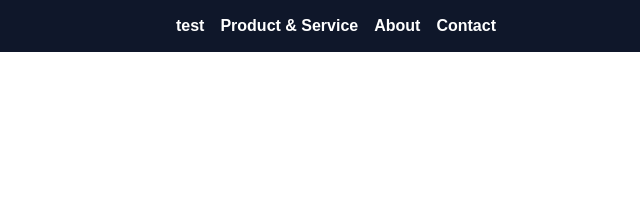
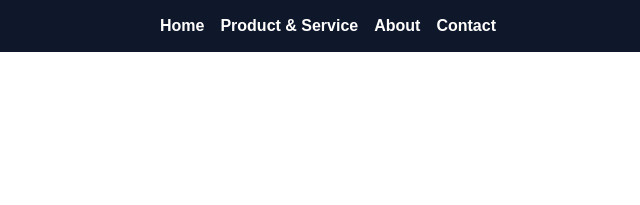
Before and after one commit to davidpujasto/agrapana, a website: page jaringan.html in a window 1280 px wide. Shown: the top 205 px of the page, 640-1280 px from the left. Drawn offline with nearby package versions, Linux system fonts and the light colour scheme; a web font is replaced by a local one.

Commit message:
Update jaringan.html

```diff
--- a/jaringan.html
+++ b/jaringan.html
@@ -72,7 +72,7 @@
         </div>
 
         <ul class="hidden md:flex space-x-4">
-            <li><a href="index.html" class="text-white  font-semibold font-segoe  hover:text-primary1">test</a></li>
+            <li><a href="index.html" class="text-white  font-semibold font-segoe  hover:text-primary1">Home</a></li>
             <li><a href="jaringan.html" class="text-white   font-semibold font-segoe  hover:text-primary1">Product & Service</a></li>
             <li><a href="about1.html" class="text-white   font-semibold font-segoe  hover:text-primary1">About</a></li>
             <li><a href="contact1.html" class="text-white  font-semibold font-segoe  hover:text-primary1">Contact</a></li>
```
